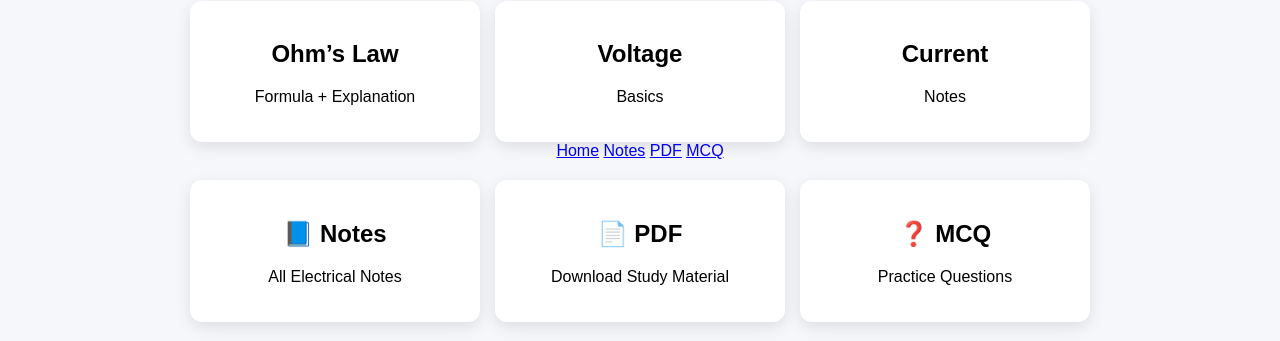
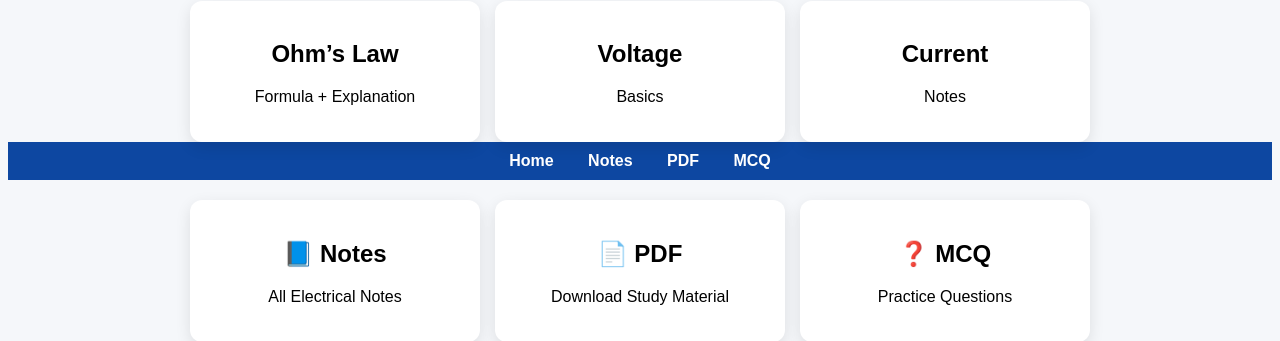
Before and after one commit to pragyamaurya071-rp/mywebsite, a plain HTML site: page index.html in a window 1280 px wide. Shown: the part 667-1008 px from the top of the page. Drawn offline with Linux system fonts and the light colour scheme.

Commit message:
style.css

```diff
--- a/style.css
+++ b/style.css
@@ -91,3 +91,18 @@ h1 {
   display: inline-block;
   margin-top: 15px;
 }
+nav {
+  background: #0d47a1;
+  padding: 10px;
+}
+
+nav a {
+  color: white;
+  margin: 15px;
+  text-decoration: none;
+  font-weight: bold;
+}
+
+nav a:hover {
+  color: yellow;
+}
```
